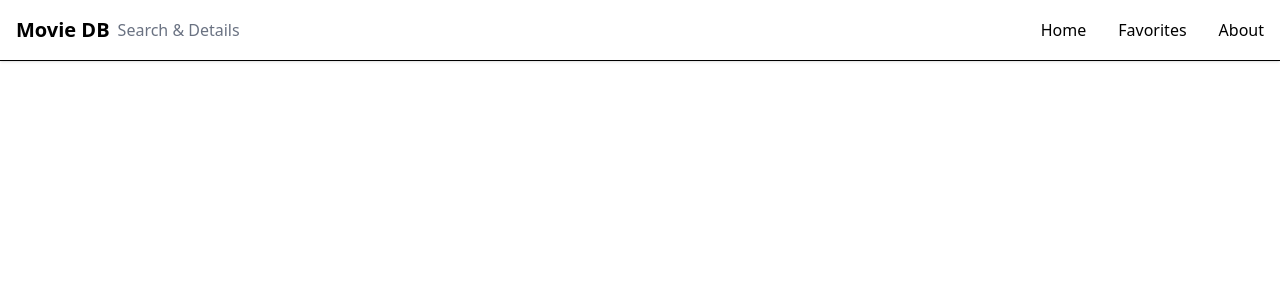
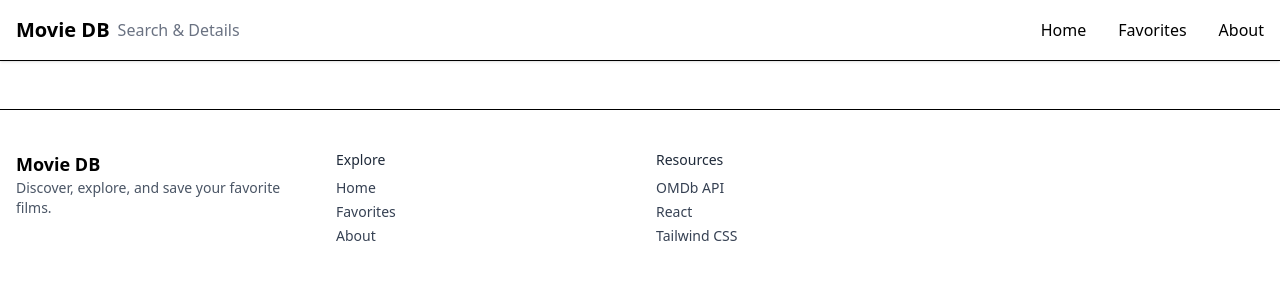
Before and after one commit to Musakalamz/movie-database, a React app: page / in a window 1280 px wide. Shown: the top 300 px of the page. Built offline with nearby package versions, Linux system fonts and the light colour scheme; the HTML template or start-up script is replaced by a standard one.

Commit message:
feat: Footer component implementation

```diff
--- a/src/App.jsx
+++ b/src/App.jsx
@@ -1,4 +1,5 @@
 import { Link, NavLink } from "react-router-dom";
+import Footer from "./components/Footer";
 
 function App() {
   return (
@@ -28,6 +29,10 @@ function App() {
           </nav>
         </div>
       </header>
+
+      <main id="content" className="container mx-auto px-4 py-6"></main>
+
+      <Footer />
     </div>
   );
 }
--- /dev/null
+++ b/src/components/Footer.jsx
@@ -0,0 +1,78 @@
+import { Link } from "react-router-dom";
+
+function Footer() {
+  return (
+    <footer className="border-t bg-white dark:bg-gray-900">
+      <div className="container mx-auto px-4 py-10 grid grid-cols-1 md:grid-cols-4 gap-8">
+        <div>
+          <div className="text-lg font-semibold">Movie DB</div>
+          <p className="text-sm text-gray-600">
+            Discover, explore, and save your favorite films.
+          </p>
+        </div>
+        <div>
+          <div className="mb-2 text-sm font-medium text-gray-800">Explore</div>
+          <ul className="space-y-1 text-sm">
+            <li>
+              <Link to="/" className="text-gray-700 hover:text-blue-600">
+                Home
+              </Link>
+            </li>
+            <li>
+              <Link
+                to="/favorites"
+                className="text-gray-700 hover:text-blue-600"
+              >
+                Favorites
+              </Link>
+            </li>
+            <li>
+              <Link to="/about" className="text-gray-700 hover:text-blue-600">
+                About
+              </Link>
+            </li>
+          </ul>
+        </div>
+        <div>
+          <div className="mb-2 text-sm font-medium text-gray-800">
+            Resources
+          </div>
+          <ul className="space-y-1 text-sm">
+            <li>
+              <a
+                href="https://www.omdbapi.com/"
+                target="_blank"
+                rel="noreferrer"
+                className="text-gray-700 hover:text-blue-600"
+              >
+                OMDb API
+              </a>
+            </li>
+            <li>
+              <a
+                href="https://react.dev/"
+                target="_blank"
+                rel="noreferrer"
+                className="text-gray-700 hover:text-blue-600"
+              >
+                React
+              </a>
+            </li>
+            <li>
+              <a
+                href="https://tailwindcss.com/"
+                target="_blank"
+                rel="noreferrer"
+                className="text-gray-700 hover:text-blue-600"
+              >
+                Tailwind CSS
+              </a>
+            </li>
+          </ul>
+        </div>
+      </div>
+    </footer>
+  );
+}
+
+export default Footer;
```
